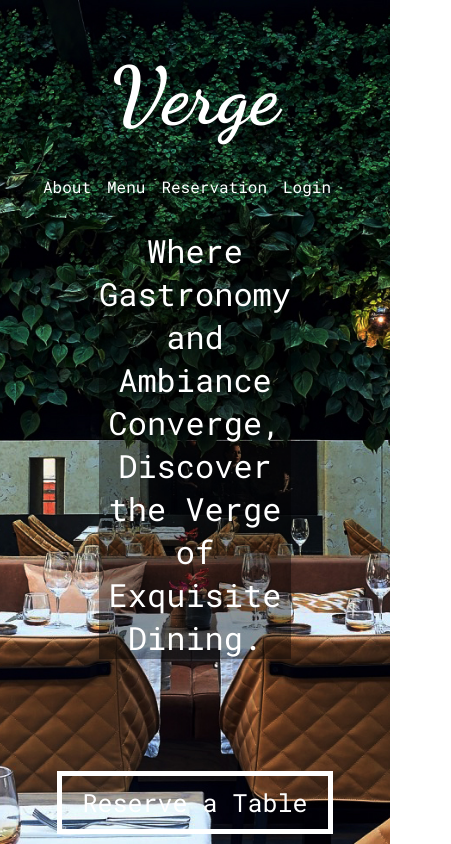
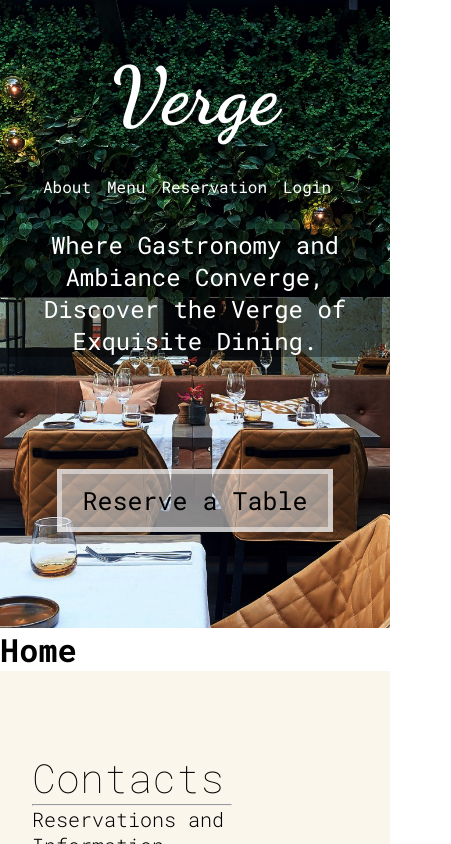
Before and after one commit to AlbertoAchegaLeitao/verge, a React (Create React App) app: page / in a window 390 px wide. Shown: the top 844 px of the page, 451 px wide, since content can reach past the window. Built offline with nearby package versions, Linux system fonts and the light colour scheme.

Commit message:
Navbar Hero Section finished with responsive.

```diff
--- a/src/components/footer/footerstyles.ts
+++ b/src/components/footer/footerstyles.ts
@@ -13,6 +13,9 @@ export const FooterContainer = styled.div`
   @media (max-width: 512px) {
     padding: 5rem 2rem;
   }
+  @media (max-width: 300px) {
+    padding: 5rem 0.2rem;
+  }
 `;
 
 export const Contacts = styled.div``;
@@ -25,6 +28,10 @@ export const CH2 = styled.h2`
 `;
 export const HR = styled.hr`
   width: 300px;
+
+  @media (max-width: 400px) {
+    width: 200px;
+  }
 `;
 
 export const CH3 = styled.h3`
--- a/src/components/navbar/styles.ts
+++ b/src/components/navbar/styles.ts
@@ -45,6 +45,9 @@ export const StyledLink = styled(Link)`
   @media (max-width: 600px) {
     font-size: 1rem;
   }
+  @media (max-width: 300px) {
+    font-size: 0.8rem;
+  }
 `;
 
 export const Container = styled.header`
@@ -57,7 +60,12 @@ export const Container = styled.header`
 export const HeroContainer = styled.div`
   padding: 0 10rem 2rem 10rem;
 
-  @media (max-width: 512px);
+  @media (max-width: 512px) {
+    padding: 0 2rem 2rem 2rem;
+  }
+  @media (max-width: 400px) {
+    padding: 0 0.5rem 2rem 0.5rem;
+  }
 `;
 
 export const Hero = styled.div`
@@ -70,18 +78,9 @@ export const Hero = styled.div`
   @media (max-width: 800px) {
     font-size: 2rem;
   }
-`;
-
-export const fillUpAnimation = `
-  content: "";
-  position: absolute;
-  left: 0;
-  bottom: 0;
-  width: 100%;
-  height: 0;
-  background-color: #ffffff;
-  transition: height 0.3s ease;
-
+  @media (max-width: 400px) {
+    font-size: 1.5rem;
+  }
 `;
 
 export const Btn = styled.button`
@@ -89,26 +88,26 @@ export const Btn = styled.button`
   margin-bottom: 5rem;
   display: inline-block;
   padding: 10px 20px;
-  border: 5px solid #ffffff;
-  background-color: transparent;
+  border: 5px solid rgba(255, 255, 255, 0.5);
+  background-color: rgba(255, 255, 255, 0.5);
   text-decoration: none;
-  color: #ffffff;
+  color:#000000;
   font-size: 25px;
   font-family: "Roboto Mono", sans-serif;
   cursor: pointer;
   overflow: hidden;
   position: relative;
 
-  &::before,
-  &::after {
-    ${fillUpAnimation}
+    &:hover {
+    transform: scale(1.1); /* Scaling the button by 10% on hover */
+    background-color: rgba(255, 255, 255, 1); /* Full opacity background on hover */
+    border-color: rgba(255, 255, 255, 1); /* Full opacity border on hover */
   }
 
-  &:hover::before,
-  &:hover::after {
-    height: 100%;
-  }
-  &:hover {
-    color: #000000;
+@media (max-width: 300px) {
+   padding: 5px 10px;
+   font-size: 20px;
+}
+
   }
 `;
```
